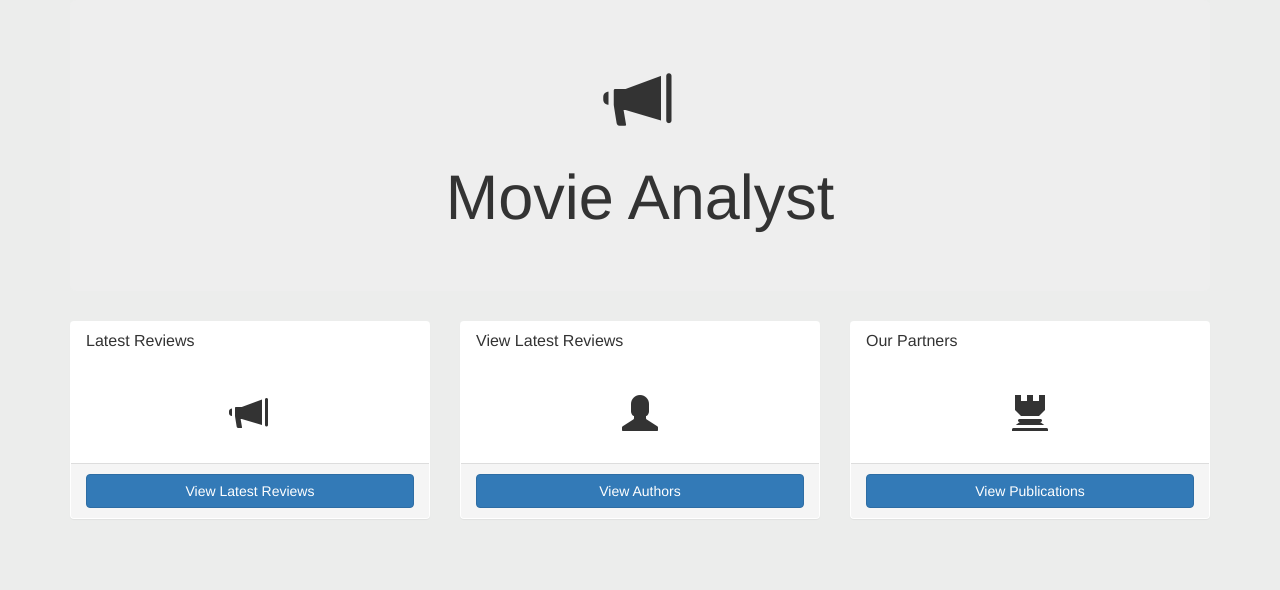
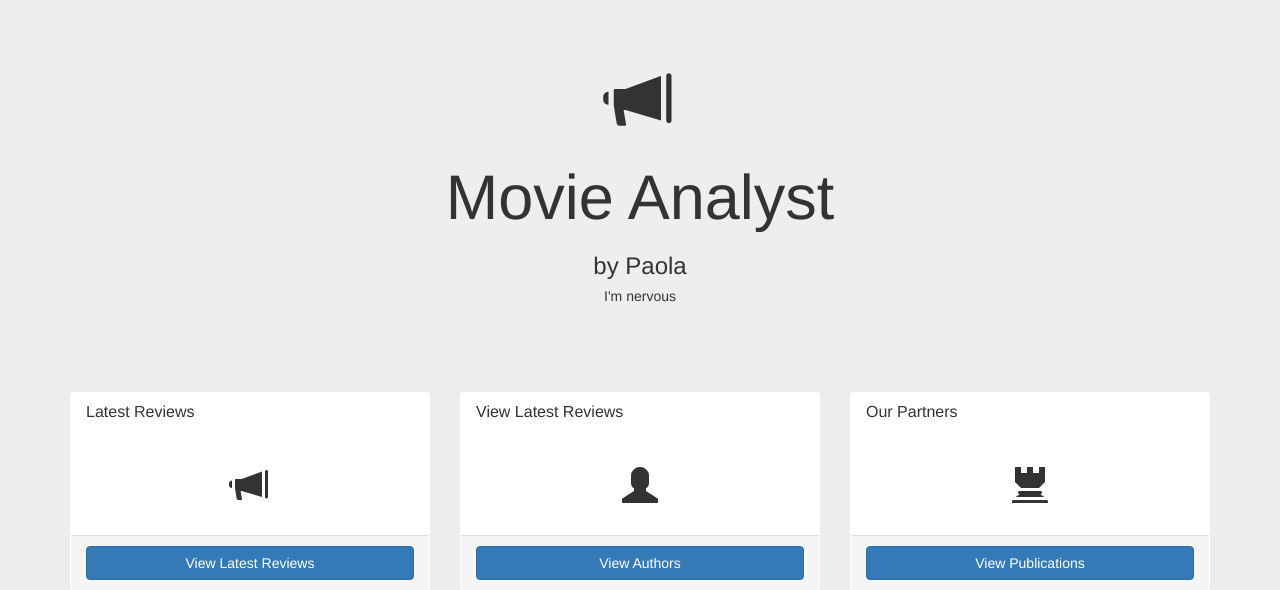
Before and after one commit to LeslyPaola/bb-frontend, a Node server app: page / in a window 1280 px wide. Shown: the top 590 px of the page. Run offline with Node 20, Linux system fonts and the light colour scheme; some libraries are stand-ins or nearby versions.

Commit message:
Update repository

```diff
--- a/public/views/index.ejs
+++ b/public/views/index.ejs
@@ -16,6 +16,8 @@
   <div class="jumbotron text-center">
     <h1><span class="glyphicon glyphicon-bullhorn"></span></h1>
     <h1>Movie Analyst</h1>
+    <h3>by Paola </h3>
+    <h5>I'm nervous</h5>
   </div>
 
   <div class="row">
```
Also changed, not shown: 1 other file.
